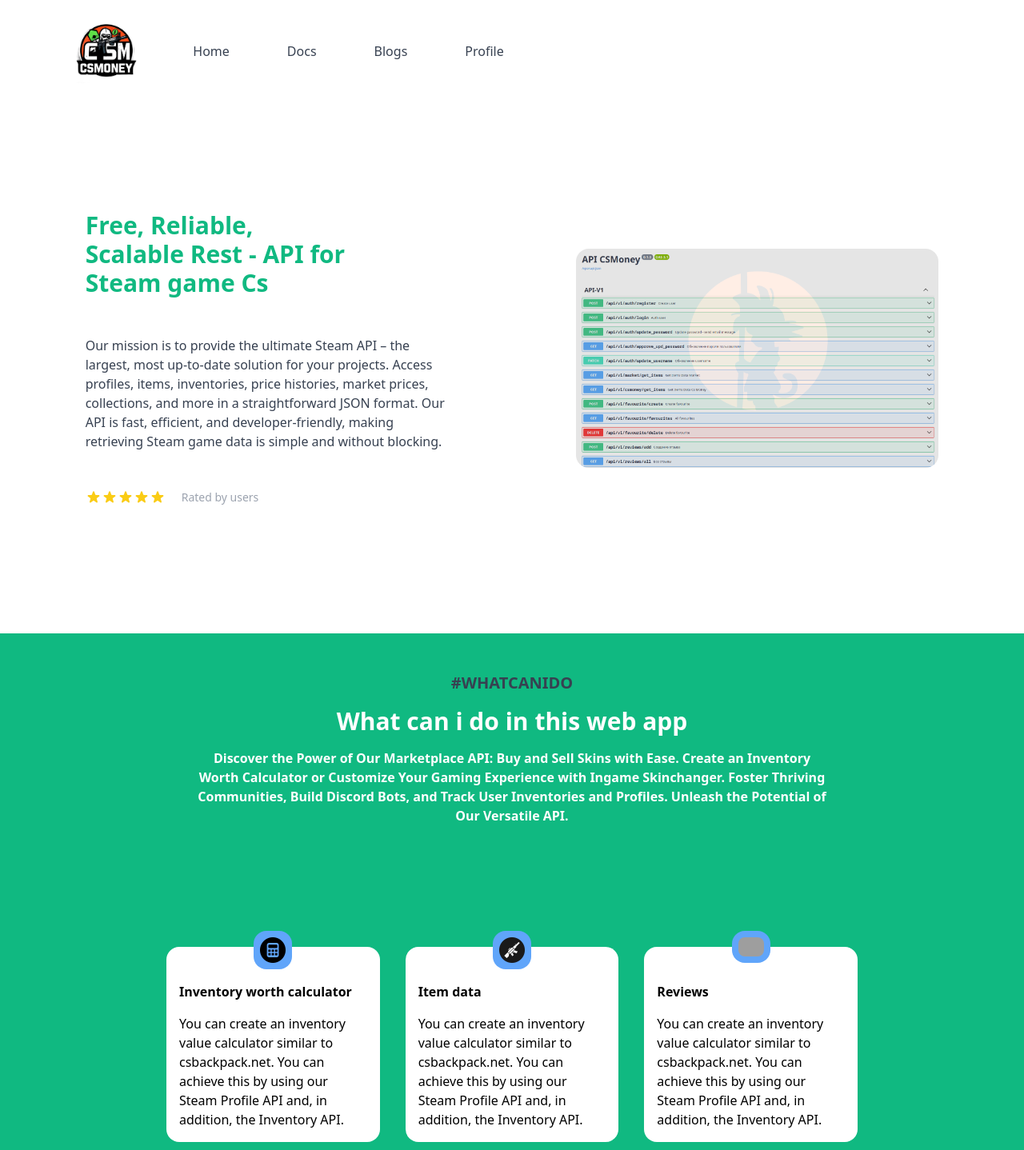
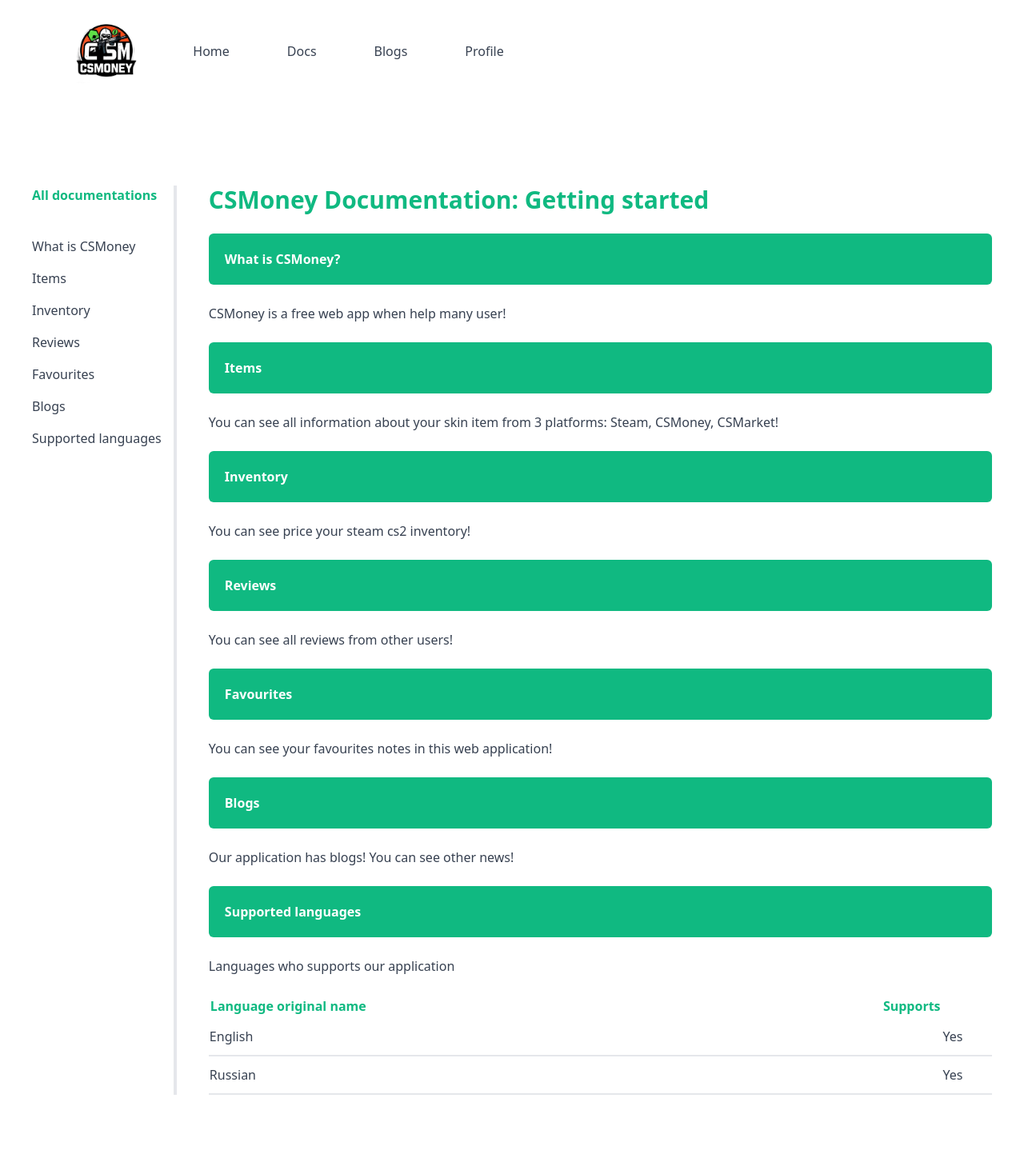
Before and after one commit to darkfos/CSMoneyCheckClient, a React (Create React App) app in the folder csmoney/: page /docs in a window 1280 px wide. Shown: the top 1438 px of the page at 80% size. Built offline with nearby package versions, Linux system fonts and the light colour scheme; grey boxes are pictures that could not be loaded.

Commit message:
add: docs page

```diff
--- a/csmoney/src/App.js
+++ b/csmoney/src/App.js
@@ -163,7 +163,7 @@
           <div className="flex flex-col gap-6">
             <h2 className={colorTheme === "primary" ? "text-white font-bold text-3xl" : "font-bold"}>Ready to dive in?</h2>
             <p className={colorTheme === "primary" ? "text-white text-md font-bold" : ""}> Sign in with your Steam account to get started. After signing in, you get an API key that you can use to access our Steam API. Its free and easy to use. What are you waiting for? </p>
-            <CustomBtn text="Login" style="bg-white text-primary_text w-4/12 rounded-md p-2"/>
+            <CustomBtn text="Login" style="transition ease-in-out delay-150 bg-white hover:-translate-y-1 hover:scale-110 hover:bg-primary_ac_text hover:text-white duration-300 text-primary_text w-4/12 rounded-md p-2"/>
           </div>
           <img src={Cs3Image} className="w-11/12 rounded-t-lg relative left-10 top-10"/>
         </div>
--- a/csmoney/src/compontents/buttons/CustomButton.jsx
+++ b/csmoney/src/compontents/buttons/CustomButton.jsx
@@ -1,6 +1,7 @@
+import "../../index.css"
 
 function CustomBtn({text, icon="", style=""}) {
-    return <button variant="contained" className={style}>{text}</button>
+    return <button className={style}>{text}</button>
 }
 
 export default CustomBtn;
--- a/csmoney/src/index.css
+++ b/csmoney/src/index.css
@@ -1,3 +1,9 @@
 @tailwind base;
 @tailwind components;
 @tailwind utilities;
+
+
+
+html {
+    scroll-behavior: smooth;
+}
--- a/csmoney/src/index.js
+++ b/csmoney/src/index.js
@@ -6,6 +6,7 @@
 
 // Pages
 import App from './App';
+import DocsPage from './pages/DocsPage';
 
 
 const root = ReactDOM.createRoot(document.getElementById('root'));
@@ -19,7 +20,7 @@
         <BrowserRouter>
             <Routes>
                 <Route path='/' element={<App />} />
-                <Route path='/docs' element={<App />} />
+                <Route path='/docs' element={<DocsPage />} />
                 <Route path='/blogs' element={<App />} />
                 <Route path='/profile' element={<App />} />
             </Routes>
--- /dev/null
+++ b/csmoney/src/pages/DocsPage.jsx
@@ -0,0 +1,97 @@
+import HeaderComponent from "../compontents/header/HeaderComponent";
+import FooterComponent from "../compontents/footer/FooterComponent";
+import { Component, Fragment } from "react";
+
+
+class DocsPage extends Component {
+    constructor (props) {
+        super(props);
+
+        this.theme = localStorage.getItem("theme");
+    }
+
+
+    render () {
+        return <Fragment>
+            <HeaderComponent />
+            <div className="mt-32 flex flex-row">
+                <div className="pl-10 list-none flex flex-col gap-10 w-1/5">
+                    <h3 className={this.theme === "primary" ? "text-primary font-bold" : ""}>All documentations</h3>
+                    <nav className="flex flex-col gap-4">
+                        <li>
+                            <a href="#nav1" className={this.theme === "primary" ? "text-primary_text hover:text-primary hover:font-bold" : ""}>What is CSMoney</a>
+                        </li>
+                        <li>
+                            <a href="#nav2" className={this.theme === "primary" ? "text-primary_text hover:text-primary hover:font-bold" : ""}>Items</a>
+                        </li>
+                        <li>
+                            <a href="#nav3" className={this.theme === "primary" ? "text-primary_text hover:text-primary hover:font-bold" : ""}>Inventory</a>
+                        </li>
+                        <li>
+                            <a href="#nav4" className={this.theme === "primary" ? "text-primary_text hover:text-primary hover:font-bold" : ""}>Reviews</a>
+                        </li>
+                        <li>
+                            <a href="#nav5" className={this.theme === "primary" ? "text-primary_text hover:text-primary hover:font-bold" : ""}>Favourites</a>
+                        </li>
+                        <li>
+                            <a href="#nav6" className={this.theme === "primary" ? "text-primary_text hover:text-primary hover:font-bold" : ""}>Blogs</a>
+                        </li>
+                        <li>
+                            <a href="#nav7" className={this.theme === "primary" ? "text-primary_text hover:text-primary hover:font-bold" : ""}>Supported languages</a>
+                        </li>
+                    </nav>
+                </div>
+                <div className="border-l-4 pl-10 w-full pr-10">
+                    <h2 className={this.theme === "primary" ? "font-bold text-primary text-3xl" : ""}>CSMoney Documentation: Getting started</h2>
+                    <br />
+                    <h4 className={this.theme === "primary" ? "rounded-md bg-primary p-5 text-white font-bold w-100" : ""} id="nav1">What is CSMoney?</h4>
+                    <br />
+                    <p className={this.theme === "primary" ? "text-primary_text" : ""}>CSMoney is a free web app when help many user!</p>
+                    <br />
+                    <h4 className={this.theme === "primary" ? "rounded-md bg-primary p-5 text-white font-bold w-100" : ""} id="nav2">Items</h4>
+                    <br />
+                    <p className={this.theme === "primary" ? "text-primary_text" : ""}>You can see all information about your skin item from 3 platforms: Steam, CSMoney, CSMarket!</p>
+                    <br />
+                    <h4 className={this.theme === "primary" ? "rounded-md bg-primary p-5 text-white font-bold w-100" : ""} id="nav3">Inventory</h4>
+                    <br />
+                    <p className={this.theme === "primary" ? "text-primary_text" : ""}>You can see price your steam cs2 inventory!</p>
+                    <br />
+                    <h4 className={this.theme === "primary" ? "rounded-md bg-primary p-5 text-white font-bold w-100" : ""} id="nav4">Reviews</h4>
+                    <br />
+                    <p className={this.theme === "primary" ? "text-primary_text" : ""}>You can see all reviews from other users!</p>
+                    <br />
+                    <h4 className={this.theme === "primary" ? "rounded-md bg-primary p-5 text-white font-bold w-100" : ""} id="nav5">Favourites</h4>
+                    <br />
+                    <p className={this.theme === "primary" ? "text-primary_text" : ""}>You can see your favourites notes in this web application!</p>
+                    <br />
+                    <h4 className={this.theme === "primary" ? "rounded-md bg-primary p-5 text-white font-bold w-100" : ""} id="nav6">Blogs</h4>
+                    <br />
+                    <p className={this.theme === "primary" ? "text-primary_text" : ""}>Our application has blogs! You can see other news!</p>
+                    <br />
+                    <h4 className={this.theme === "primary" ? "rounded-md bg-primary p-5 text-white font-bold w-100" : ""} id="nav7">Supported languages</h4>
+                    <br />
+                    <p className={this.theme === "primary" ? "text-primary_text" : ""}>Languages who supports our application</p>
+                    <br />
+                    <table className="w-full">
+                        <th className="grid grid-cols-2">
+                            <td className={this.theme === "primary" ? "text-primary text-left" : ""}>Language original name</td>
+                            <td className={this.theme === "primary" ? "text-primary text-right" : ""}>Supports</td>
+                        </th>
+                        <tr className="h-12">
+                            <td className={this.theme === "primary" ? "text-primary_text border-b-2" : ""}>English</td>
+                            <td className={this.theme === "primary" ? "text-primary_text border-b-2" : ""}>Yes</td>
+                        </tr>
+                        <tr className="h-12">
+                            <td className={this.theme === "primary" ? "text-primary_text border-b-2" : ""}>Russian</td>
+                            <td className={this.theme === "primary" ? "text-primary_text border-b-2" : ""}>Yes</td>
+                        </tr>
+                    </table>
+                </div>
+            </div>
+            <FooterComponent />
+        </Fragment>
+    }
+}
+
+
+export default DocsPage;
--- a/csmoney/src/static/styles/index.css
+++ b/csmoney/src/static/styles/index.css
@@ -1,7 +1,3 @@
-@tailwind base;
-@tailwind components;
-@tailwind utilities;
-
 
 .accordion_light_theme {
     background-color: #10b981 !important;
```
